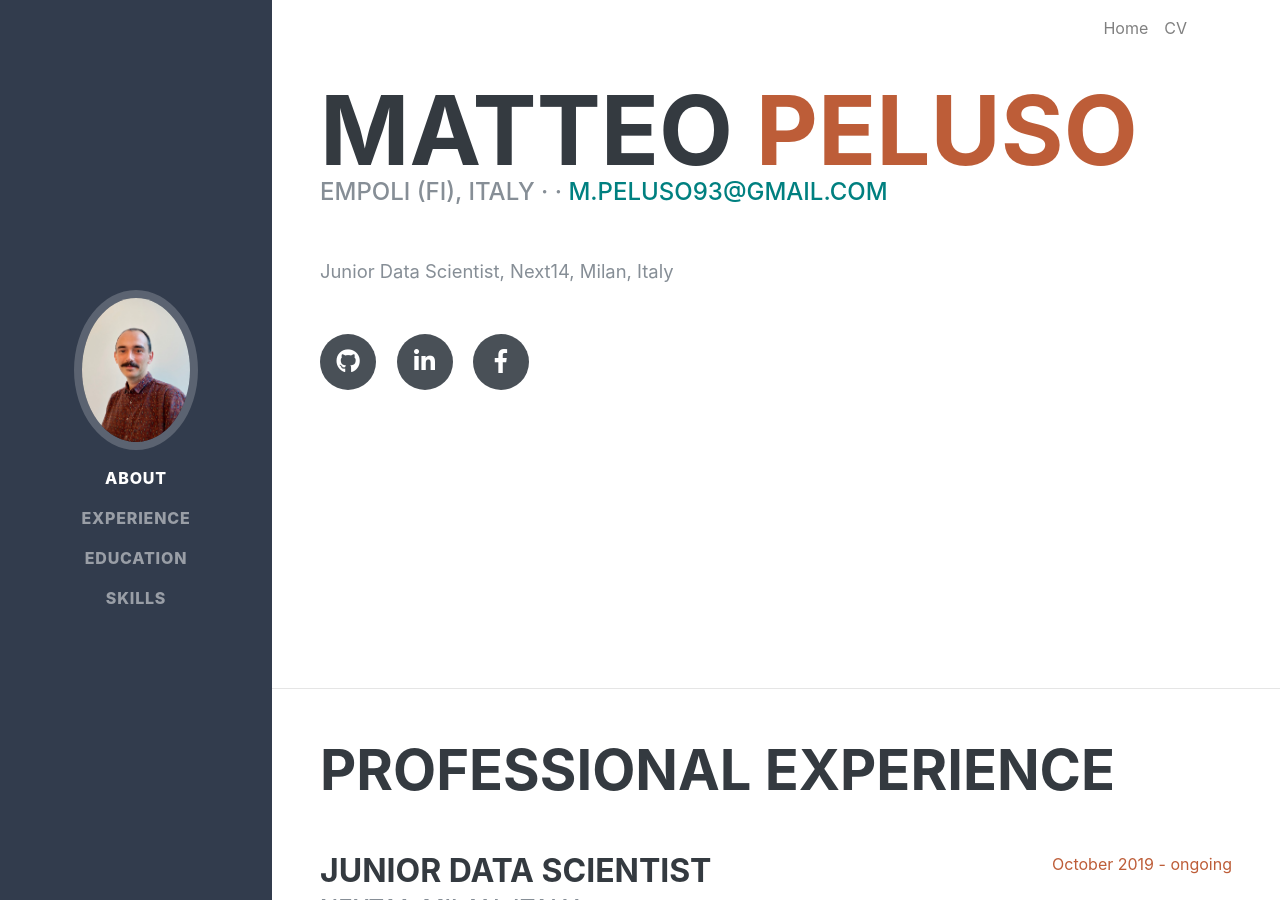
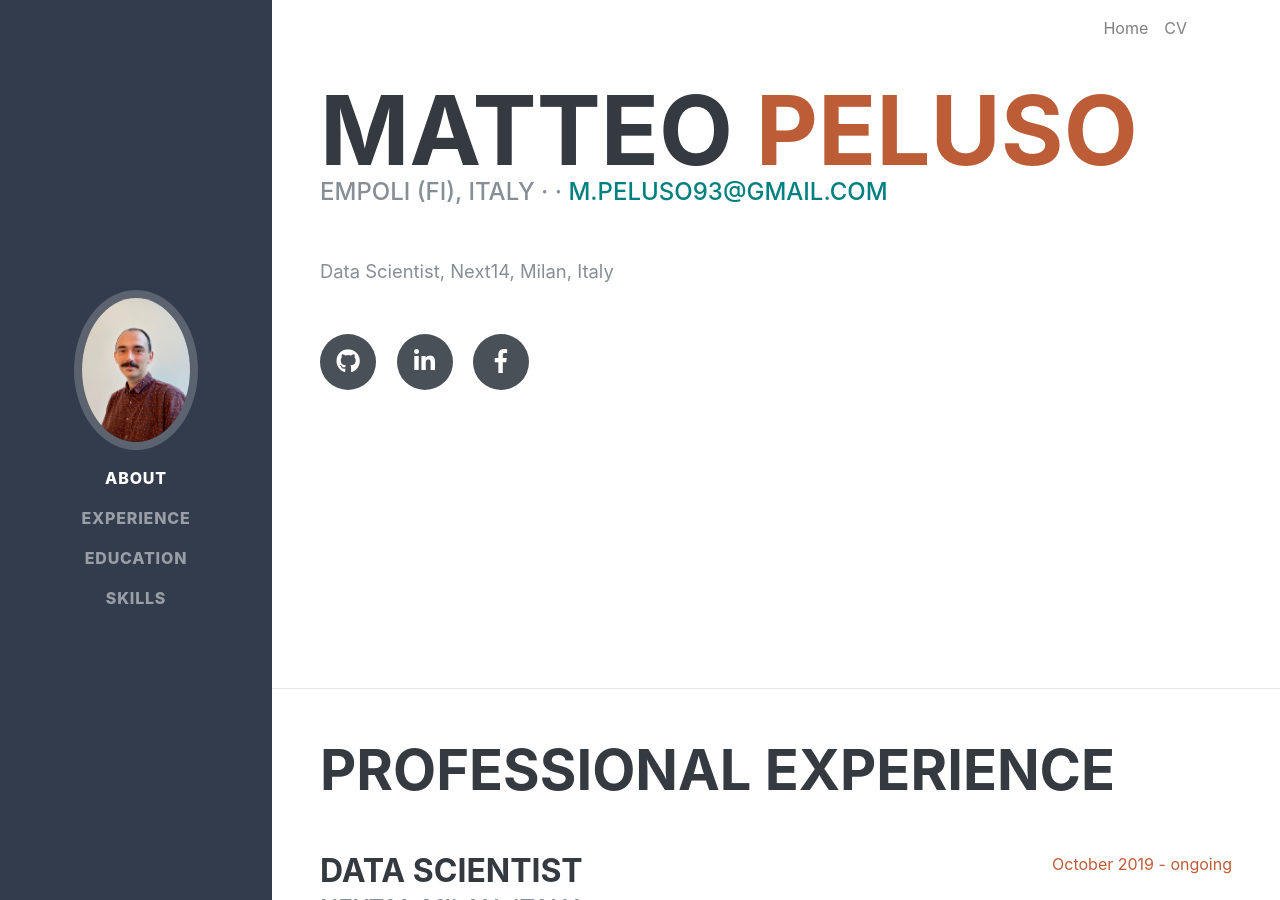
Before and after one commit to matteopeluso/matteopeluso.github.io, a Jekyll site: the page built from cv/index.html, in a window 1280 px wide and 900 px high, scrolled down 212 px. Built offline with Jekyll 4.4.1, drawn with Linux system fonts in a browser that asks for light colours; some web fonts are replaced.

Commit message:
Update index.html
update - work position

```diff
--- a/cv/index.html
+++ b/cv/index.html
@@ -68,7 +68,7 @@ title: Curriculum Vitae
         <div class="subheading mb-5"> Empoli (Fi), Italy ·  ·
           <a href="mailto:name@email.com">m.peluso93@gmail.com</a>
         </div>
-        <p class="lead mb-5">Junior Data Scientist, Next14, Milan, Italy</p>
+        <p class="lead mb-5">Data Scientist, Next14, Milan, Italy</p>
         <div class="social-icons">
            <a href="https://github.com/matteopeluso">
         	<i class="fab fa-github"></i>
@@ -92,7 +92,7 @@ title: Curriculum Vitae
 
         <div class="resume-item d-flex flex-column flex-md-row justify-content-between mb-5">
           <div class="resume-content">
-            <h3 class="mb-0">Junior Data Scientist </h3>
+            <h3 class="mb-0">Data Scientist </h3>
             <div class="subheading mb-3">Next14, Milan, Italy</div>
             <p>Applying Data Science to Programmatic Advertising and Internet of Things</p>
           </div>
```
